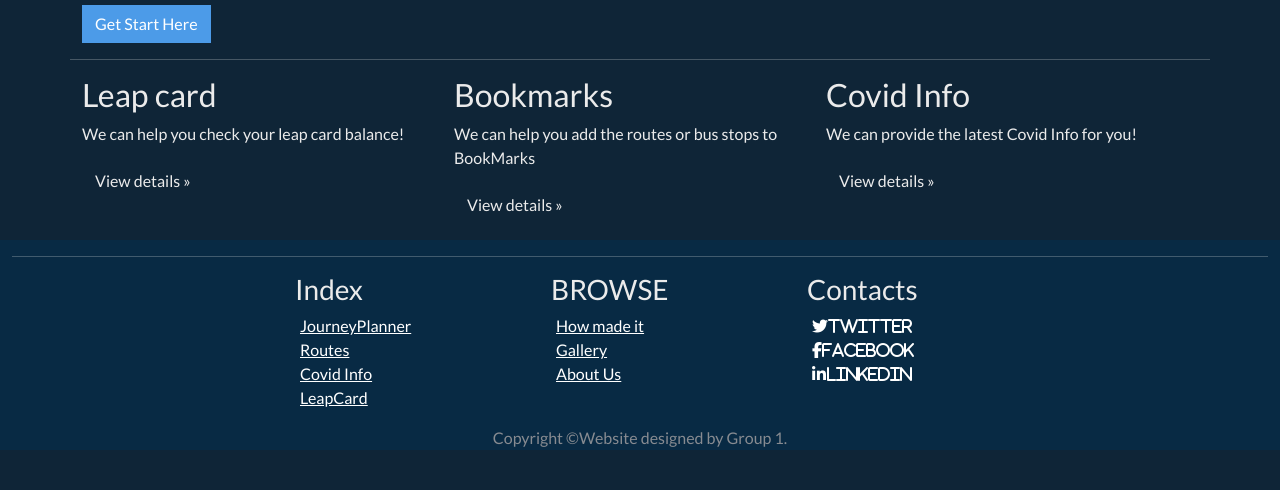
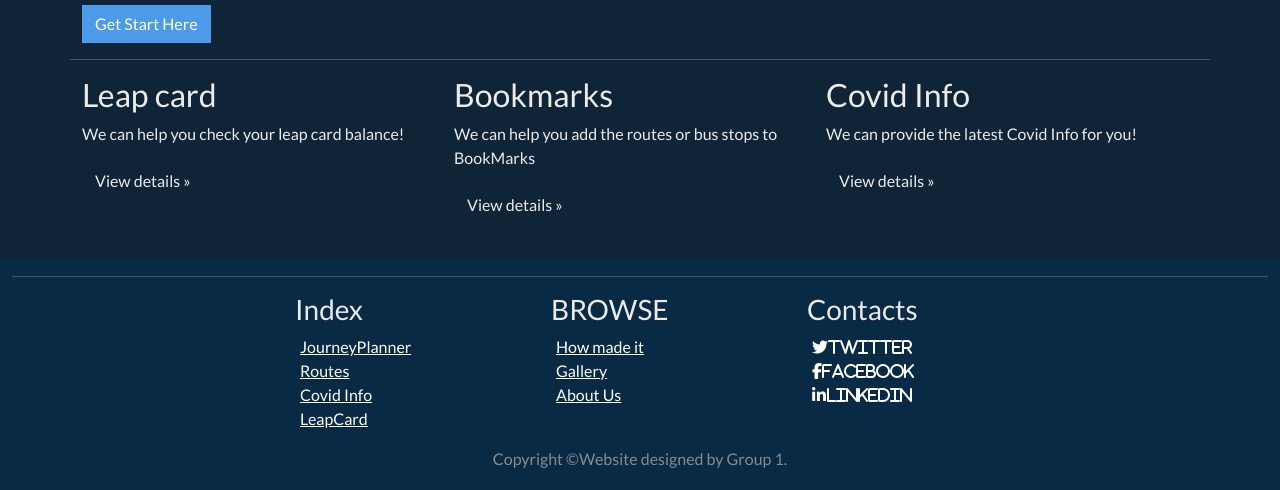
Before and after one commit to Hugo-000/Dublin-Bus, a Django app: page /dublinBusHybrid/home/ in a window 1280 px wide. Shown: the part 1484-1974 px from the top of the page. Before the commit the page ends 1934 px from the top, so only its background shows below. Run offline with Django 3.2, Linux system fonts and the light colour scheme; some libraries are stand-ins or nearby versions.

Commit message:
Update style.css

```diff
--- a/dublinBus/dublinBusHybrid/static/css/style.css
+++ b/dublinBus/dublinBusHybrid/static/css/style.css
@@ -9,11 +9,12 @@ body{
 }
 
 .container_main{
-    padding-bottom:210px !important;
+    padding-bottom:250px !important;
 }
 footer{
     position:absolute;
     bottom:0;
+    height: 230px;
     width:100%;
     background-color: #082a44;
 }
```
